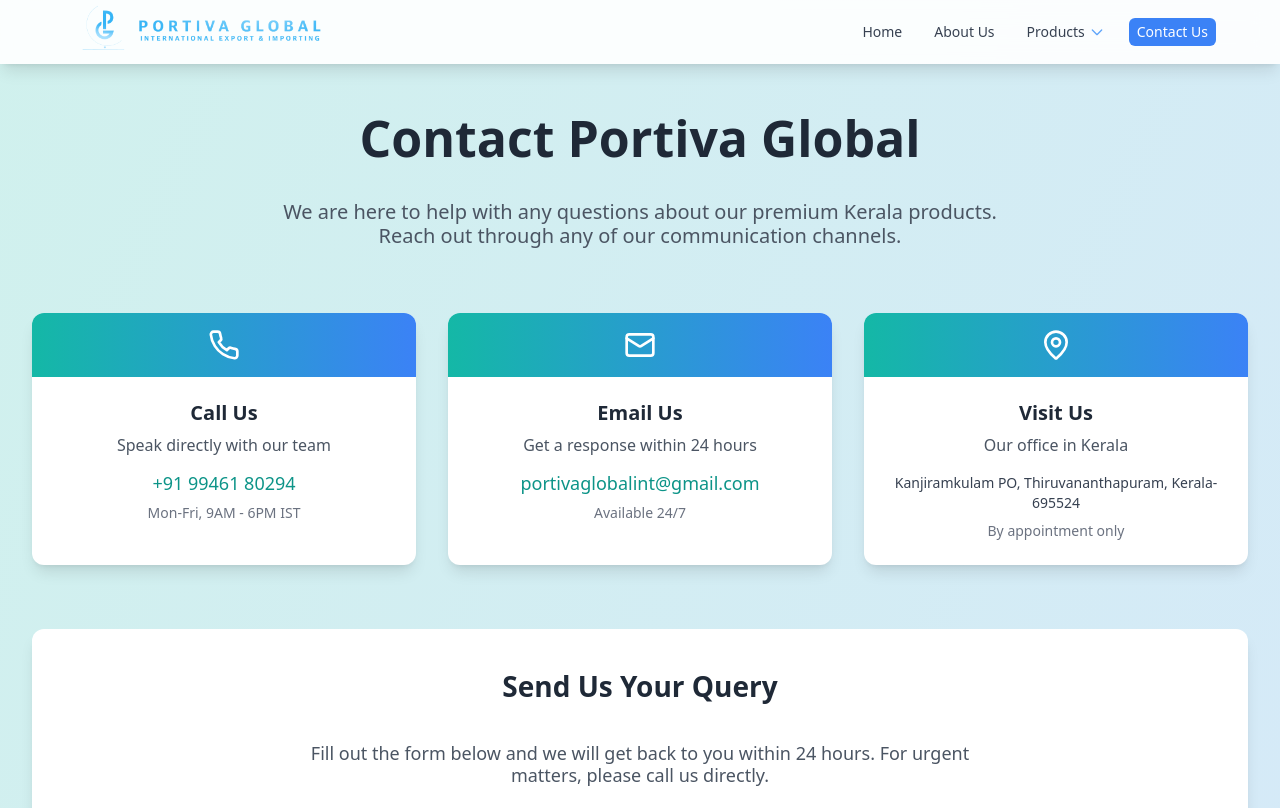
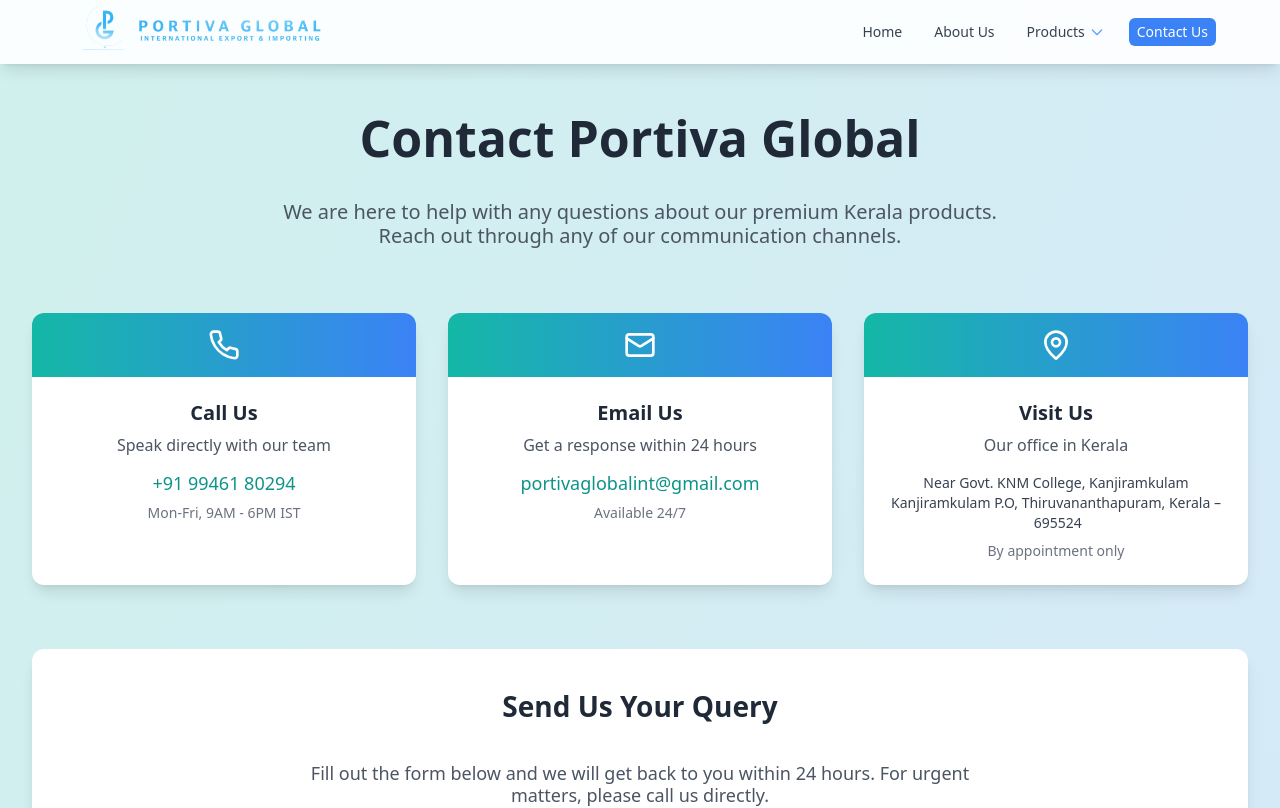
Before and after one commit to Akbarhaleel1/Portiva-Global, a React (Vite) app in the folder client/: page /contactUs in a window 1280 px wide. Shown: the top 808 px of the page. Built offline with nearby package versions, Linux system fonts and the light colour scheme; a web font is replaced by a local one.

Commit message:
issue fixed

```diff
--- a/client/src/components/Contact.jsx
+++ b/client/src/components/Contact.jsx
@@ -601,7 +601,8 @@
             <div className="p-6 text-center">
               <h3 className="text-xl font-semibold text-gray-800 mb-2">Visit Us</h3>
               <p className="text-gray-600 mb-4">Our office in Kerala</p>
-              <p className="text-sm text-gray-700">Kanjiramkulam PO, Thiruvananthapuram, Kerala- 695524</p>
+              <p className="text-sm text-gray-700">Near Govt. KNM College, Kanjiramkulam
+Kanjiramkulam P.O, Thiruvananthapuram, Kerala – 695524</p>
               <p className="text-sm text-gray-500 mt-2">By appointment only</p>
             </div>
           </div>
```
